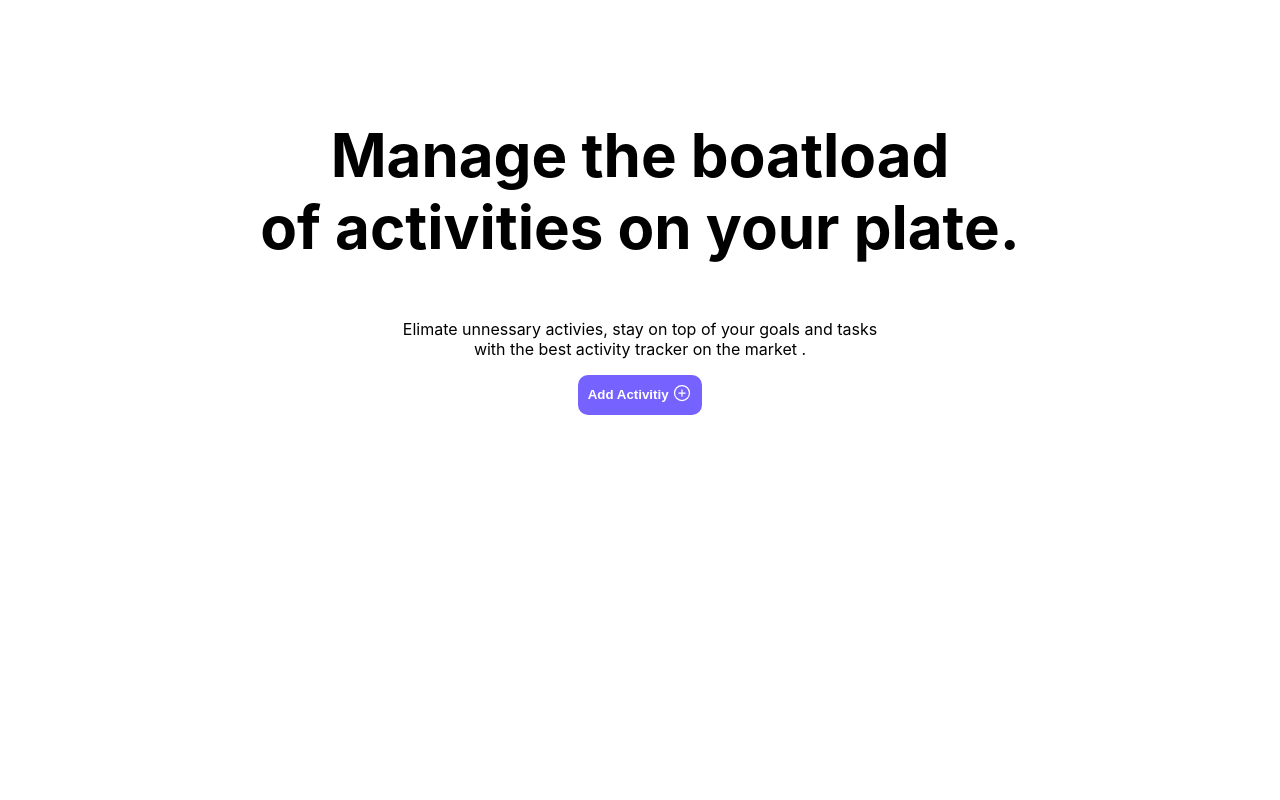
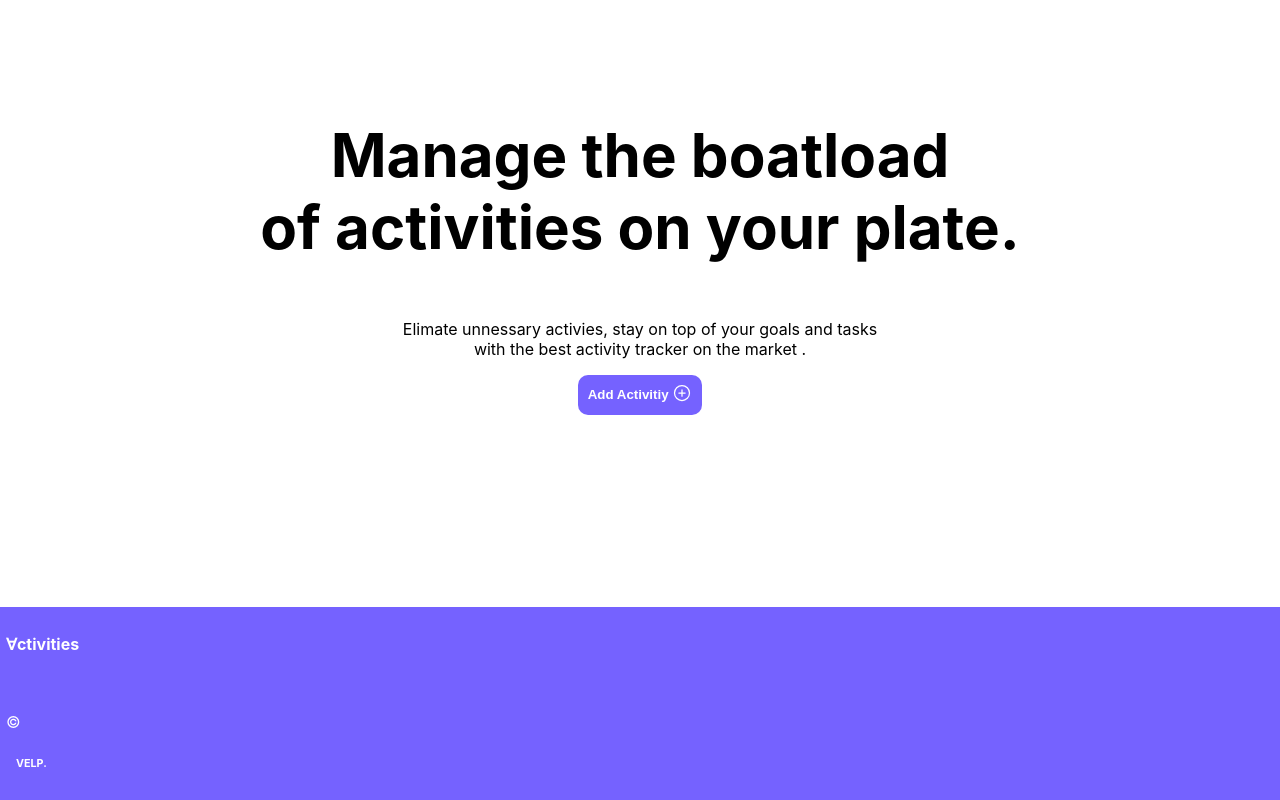
Before and after one commit to VelpCode/addActiv, a React (Create React App) app in the folder frontend/: page / in a window 1280 px wide. Shown: the part 325-1125 px from the top of the page. Before the commit the page ends 932 px from the top, so only its background shows below. Built offline with nearby package versions, Linux system fonts and the light colour scheme; the HTML template or start-up script is replaced by a standard one.

Commit message:
homepage complete

```diff
--- a/frontend/src/App.js
+++ b/frontend/src/App.js
@@ -1,12 +1,14 @@
 import React from 'react'
 import Navbar from './components/navbar/Navbar'
 import Home from './components/home/Home';
+import Footer from './components/footer/Footer'
 
 const App = () => {
   return (
     <div>
       <Navbar />
       <Home />
+      <Footer />
     </div>
   )
 }
--- a/frontend/src/components/footer/Footer.jsx
+++ b/frontend/src/components/footer/Footer.jsx
@@ -1,8 +1,14 @@
 import React from 'react'
+import './footer.css';
+
 
 const Footer = () => {
   return (
-    <div className="container-fluid">Activity List<p>&copy;</p></div>
+    <div className="container-fluid text-center d-flex justify-content-center align-items-center footer">
+      <h4>∀ctivities</h4> &nbsp;
+      <p>&copy;</p>
+      <h6 classname = "velptext">VELP.</h6>
+    </div>
   )
 }
 
--- /dev/null
+++ b/frontend/src/components/footer/footer.css
@@ -0,0 +1,11 @@
+
+
+h6 {
+    margin-left: 10px;
+}
+
+.footer {
+    background-color: #7562FF;
+    color: white;
+    padding: 6px;
+}
```
